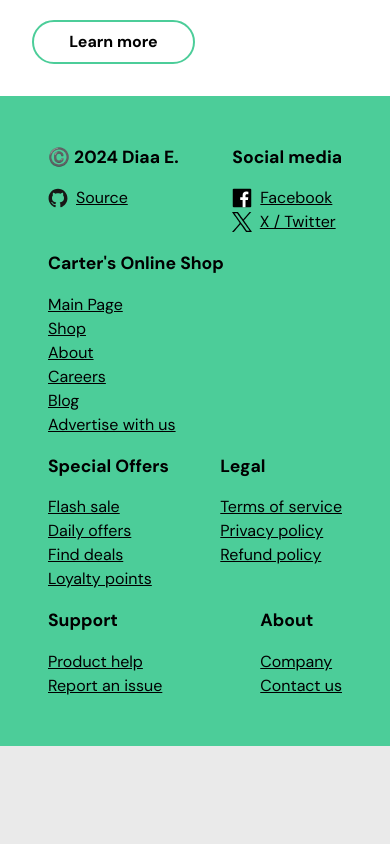
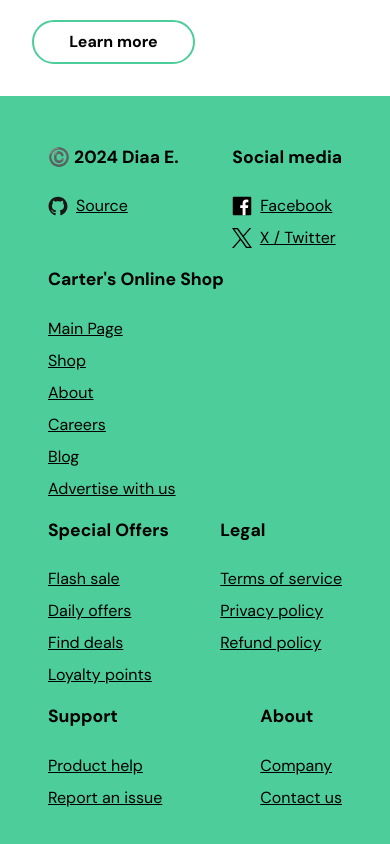
Before and after one commit to Diaa-E/shopping-cart, a React (Vite) app: page / in a window 390 px wide. Shown: the part 4072-4916 px from the top of the page. Before the commit the page ends 4818 px from the top, so only its background shows below. Built offline with nearby package versions, Linux system fonts and the light colour scheme.

Commit message:
Add mobile mode to footer

```diff
--- a/src/styles/App.module.css
+++ b/src/styles/App.module.css
@@ -29,6 +29,7 @@
     display: flex;
     flex-direction: column;
     align-items: flex-start;
+    gap: .5rem;
 }
 
 .logo{
@@ -36,3 +37,10 @@
     margin: auto auto auto 2rem;
     cursor: pointer;
 }
+
+@media (min-width: 700px) {
+
+    .footer-list{
+        gap: 0;
+    }
+}
```
